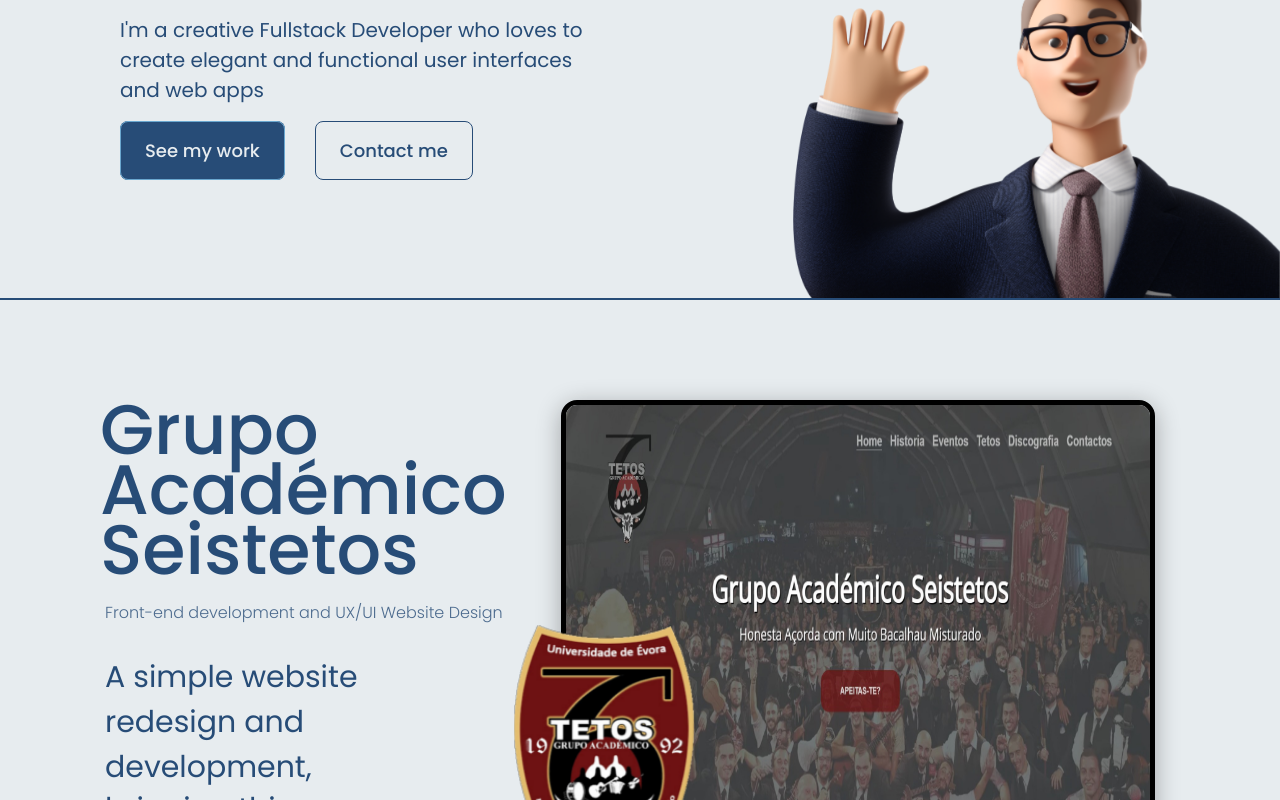
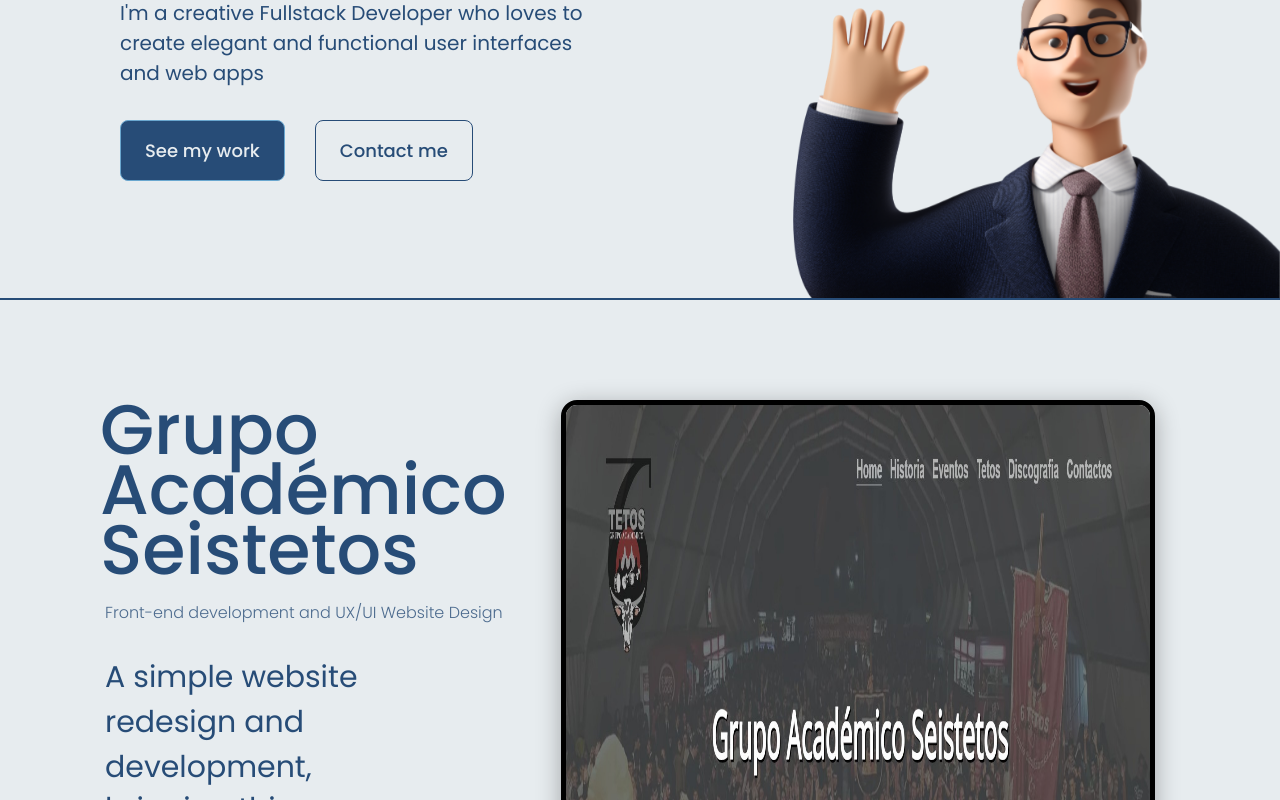
Before and after one commit to MrValraven/portefolio, a Vue app: page /#/ in a window 1280 px wide. Shown: the part 500-1300 px from the top of the page. Built offline with nearby package versions, Linux system fonts and the light colour scheme.

Commit message:
fixed button and navbar animations

```diff
--- a/src/components/Button.vue
+++ b/src/components/Button.vue
@@ -22,8 +22,8 @@
 $easing: cubic-bezier(0.39, 1.61, 0.89, 1.22);
 $fastEasing: cubic-bezier(0.075, 0.82, 0.165, 1);
 
-a {
-    opacity: 1;
+.button {
+    display: inline-block;
     color: $whiteBlue;
     background-color: $darkBlue;
     border: 1px solid $normalBlue;
@@ -35,11 +35,12 @@
     font-weight: 500;
     line-height: 1.5;
     text-align: center;
+    opacity: 1;
     border-radius: 0.5rem;
-    transition: transform 1s $fastEasing ;
+    transition: all 0.5s $fastEasing ;
 
     &:hover {
-        transform: translateX(10px) !important;
+        transform: translateY(-5px) !important;
     }
 }
 
--- a/src/components/Navbar.vue
+++ b/src/components/Navbar.vue
@@ -66,7 +66,11 @@
           font-weight: bold;
           font-family: monospace;
           color: $darkBlue;
-          transition: color 0.5s cubic-bezier(0.075, 0.82, 0.165, 1);
+          transition: all 0.5s cubic-bezier(0.075, 0.82, 0.165, 1) !important;
+
+          &:hover {
+            opacity: 1;
+          }
 
           i {
             font-size: 30px;
--- a/src/views/Home.vue
+++ b/src/views/Home.vue
@@ -401,7 +401,7 @@
 
     li {
       display: flex;
-      height: 70vh;
+      min-height: 70vh;
       border-bottom: 2px solid #cecccc9a;
       padding-bottom: 10vh;
       margin-bottom: 10vh;
```
